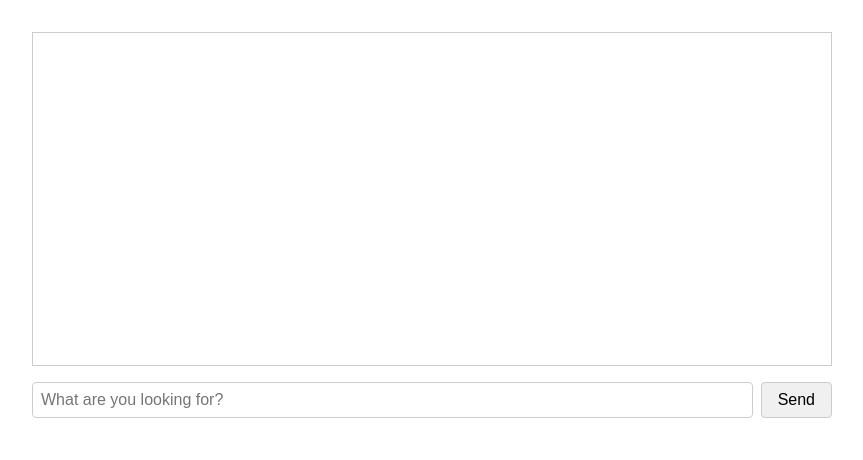
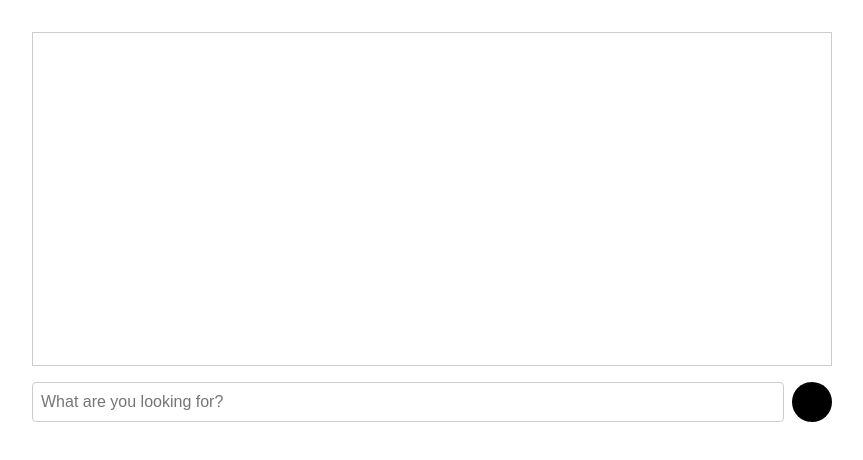
Before and after one commit to govuk-once/gds-eligibility-chat-frontend, a SvelteKit app: page / in a window 1280 px wide. Shown: the top 460 px of the page, without its empty margins (208-1071 px from the left). Built offline with nearby package versions, Linux system fonts and the light colour scheme.

Commit message:
update styling

```diff
--- a/src/routes/+page.svelte
+++ b/src/routes/+page.svelte
@@ -55,7 +55,6 @@
 	<div class="chat-window" {@attach autoScroll}>
 		{#each messages as m (m.id)}
 			<div class="message {m.role}">
-				<strong>{m.role}:</strong>
 				{m.text}
 			</div>
 		{/each}
@@ -73,7 +72,7 @@
 			placeholder="What are you looking for?"
 			onkeydown={(e) => e.key === 'Enter' && sendMessage()}
 		/>
-		<button type="button" onclick={sendMessage} disabled={loading}>Send</button>
+		<button type="button" onclick={sendMessage} disabled={loading} aria-label="Send message"></button>
 	</div>
 </div>
 
@@ -110,27 +109,31 @@
 	}
 
 	.message {
-		padding: 0.5rem;
-		border-radius: 0.25rem;
+		/* Base styling for all messages, will be overridden for assistant/error */
+		overflow-wrap: break-word;
+		word-break: break-word; /* For older browser compatibility and stronger breaking */
 	}
 
 	.message.user {
-		text-align: right;
+		padding: 0.5rem;
+		border-radius: 0.25rem;
+		text-align: left;
 		background-color: #f0f0f0;
-		align-self: flex-end;
+		align-self: flex-end; /* Chat bubble effect */
+		max-width: 80%; /* Optional: limit width for bubble effect */
 	}
 
-	.message.assistant {
+	.message.assistant,
+	.message.error {
+		padding: 0.5rem 0.5rem;
+		border-radius: 0;
+		background-color: transparent;
 		text-align: left;
-		background-color: #e0e0e0;
-		align-self: flex-start;
+		align-self: stretch;
 	}
 
 	.message.error {
-		text-align: left;
-		background-color: #fdd;
 		color: #c00;
-		align-self: stretch;
 	}
 
 	.chat-input {
@@ -147,12 +150,18 @@
 	}
 
 	.chat-input button {
-		padding: 0.5rem 1rem;
+		width: 40px;
+		height: 40px;
+		padding: 0;
+		display: flex;
+		justify-content: center;
+		align-items: center;
 		font-size: 1rem;
 		cursor: pointer;
-		border: 1px solid #ccc;
-		border-radius: 0.25rem;
-		background-color: #f0f0f0;
+		border: none;
+		border-radius: 50%;
+		background-color: black;
+		color: white; /* For potential icon */
 	}
 
 	.chat-input button:disabled {
```
